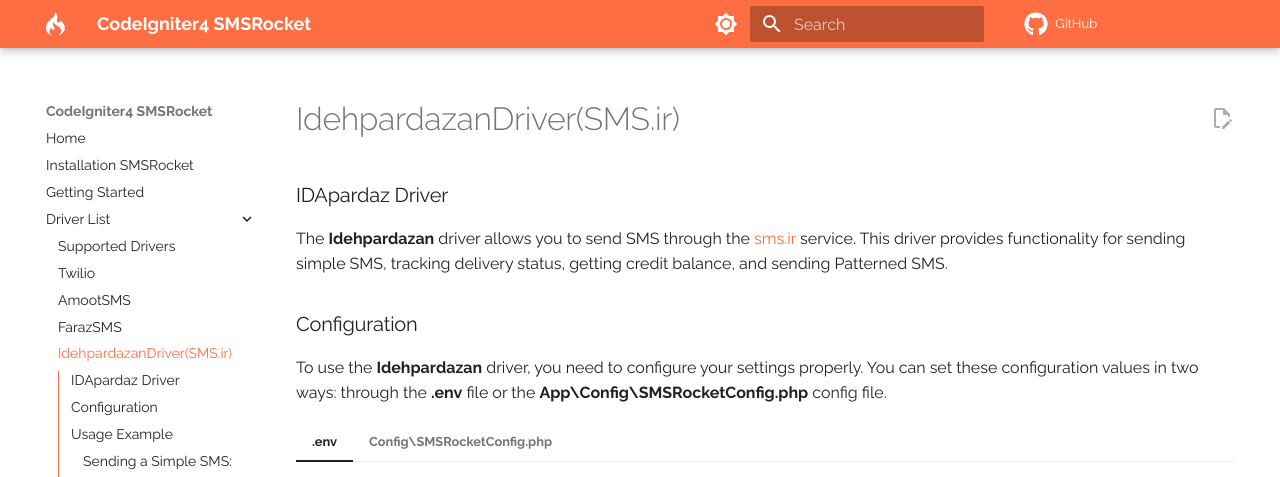
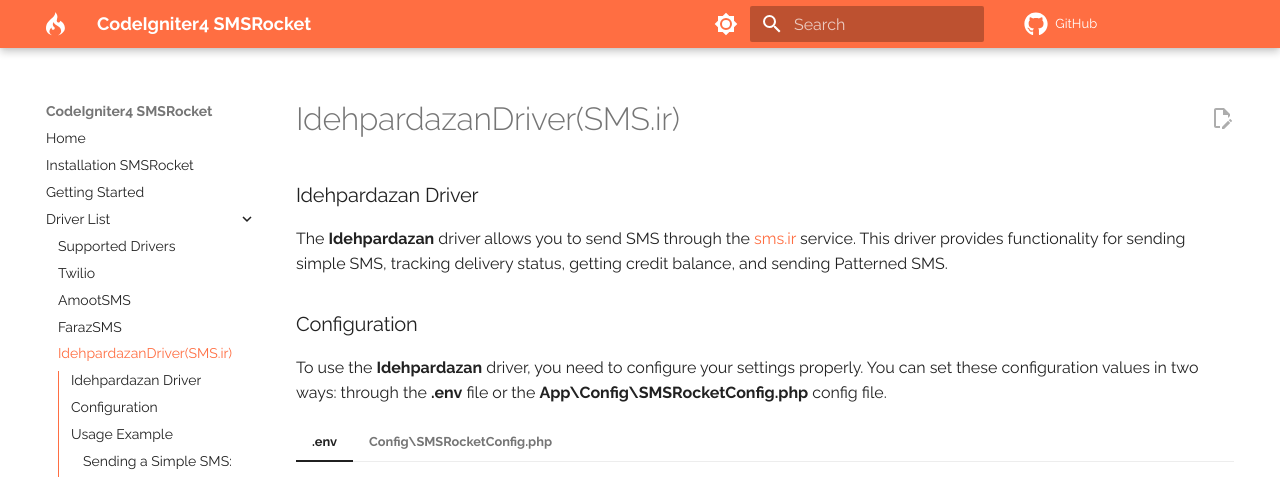
Before and after one commit to datamweb/sms-rocket, an MkDocs documentation site: the page built from docs/drivers/idehpardazan.md, in a window 1280 px wide and 900 px high. Shown: the top 477 px of the window. Built offline with MkDocs 1.6.1 and Material for MkDocs 9.7.7, drawn with Linux system fonts in a browser that asks for light colours; comment, search, counter and statistics services are not loaded; the version menu is left out; a style sheet for code colours, icons or effects is not loaded.

Commit message:
docs: fix typo

```diff
--- a/docs/drivers/idehpardazan.md
+++ b/docs/drivers/idehpardazan.md
@@ -1,4 +1,4 @@
-### IDApardaz Driver
+### Idehpardazan Driver
 
 The **Idehpardazan** driver allows you to send SMS through the [sms.ir](https://sms.ir) service. This driver provides functionality for sending simple SMS, tracking delivery status, getting credit balance, and sending Patterned SMS.
 
```
